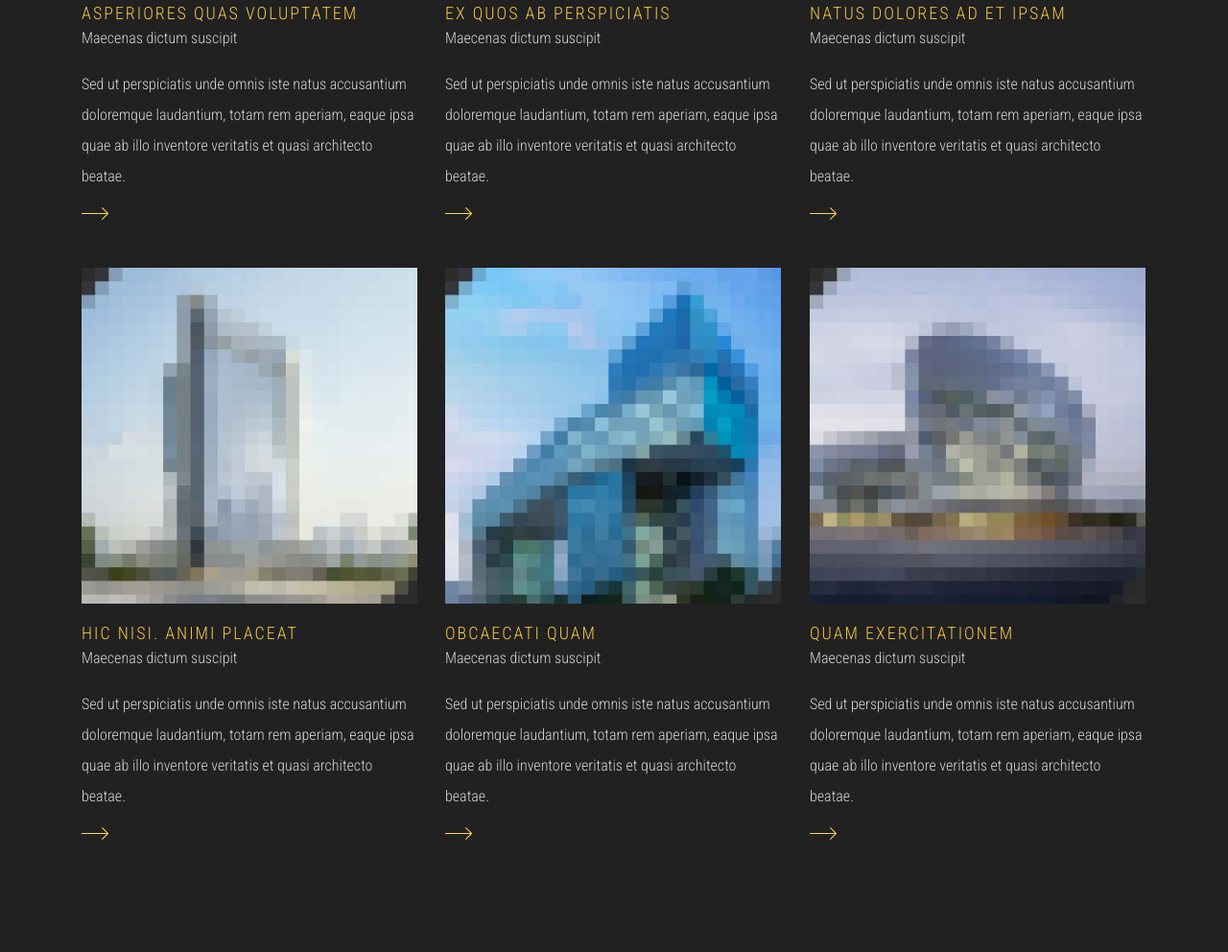
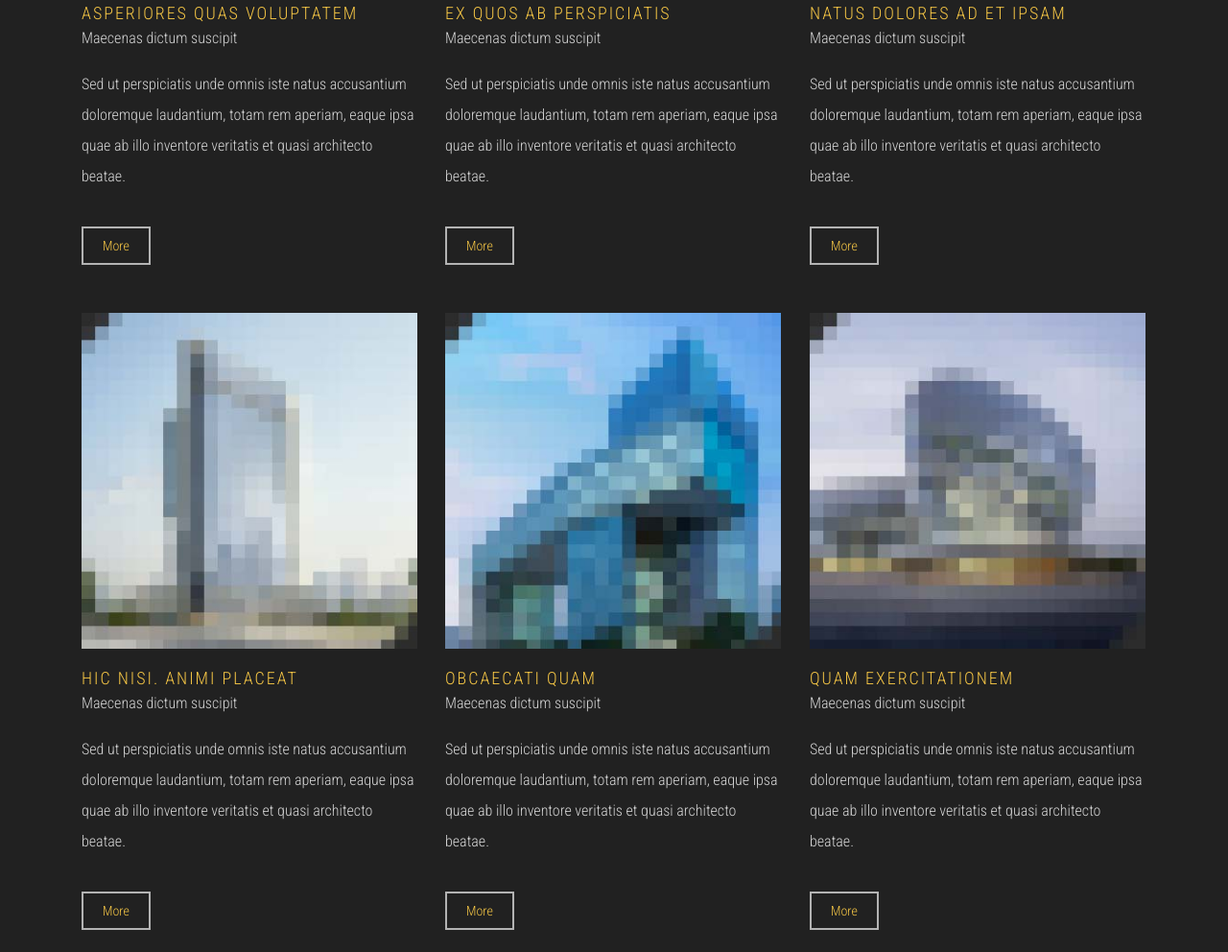
Before and after one commit to labacreatives/archi_design_website, a plain HTML site: page ourProjects.html in a window 1280 px wide. Shown: the part 1505-2497 px from the top of the page at 96% size. Drawn offline with Linux system fonts and the light colour scheme.

Commit message:
changed the more button from an arrow to a slashed-button

```diff
--- a/ourProjects.html
+++ b/ourProjects.html
@@ -79,8 +79,7 @@
 										<p class="project-subtotle">Maecenas dictum suscipit</p>
 										<p>Sed ut perspiciatis unde omnis iste natus accusantium doloremque laudantium, totam rem aperiam, eaque ipsa quae ab illo inventore veritatis et quasi architecto beatae.</p>
 										<!--<a href="#" class="wow more-link"><img src="images/arrow.png" alt=""></a>-->
-										<div class="button">More</div>
-
+										<a class="button" href="">More</a>
 									</figcaption>
 								</figure>
 							</div>
@@ -91,7 +90,7 @@
 										<h2 class="project-title"><a href="project-single.html">Consectetur adipisicing elit</a></h2>
 										<p class="project-subtotle">Maecenas dictum suscipit</p>
 										<p>Sed ut perspiciatis unde omnis iste natus accusantium doloremque laudantium, totam rem aperiam, eaque ipsa quae ab illo inventore veritatis et quasi architecto beatae.</p>
-										<a href="#" class="more-link"><img src="images/arrow.png" alt=""></a>
+										<a class="button" href="">More</a>
 									</figcaption>
 								</figure>
 							</div>
@@ -102,7 +101,7 @@
 										<h2 class="project-title"><a href="project-single.html">Repellat fugit tenetur</a></h2>
 										<p class="project-subtotle">Maecenas dictum suscipit</p>
 										<p>Sed ut perspiciatis unde omnis iste natus accusantium doloremque laudantium, totam rem aperiam, eaque ipsa quae ab illo inventore veritatis et quasi architecto beatae.</p>
-										<a href="#" class="more-link"><img src="images/arrow.png" alt=""></a>
+										<a class="button" href="">More</a>
 									</figcaption>
 								</figure>
 							</div>
@@ -113,7 +112,7 @@
 										<h2 class="project-title"><a href="project-single.html">Asperiores quas voluptatem</a></h2>
 										<p class="project-subtotle">Maecenas dictum suscipit</p>
 										<p>Sed ut perspiciatis unde omnis iste natus accusantium doloremque laudantium, totam rem aperiam, eaque ipsa quae ab illo inventore veritatis et quasi architecto beatae.</p>
-										<a href="#" class="more-link"><img src="images/arrow.png" alt=""></a>
+										<a class="button" href="">More</a>
 									</figcaption>
 								</figure>
 							</div>
@@ -124,7 +123,7 @@
 										<h2 class="project-title"><a href="project-single.html">Ex quos ab perspiciatis</a></h2>
 										<p class="project-subtotle">Maecenas dictum suscipit</p>
 										<p>Sed ut perspiciatis unde omnis iste natus accusantium doloremque laudantium, totam rem aperiam, eaque ipsa quae ab illo inventore veritatis et quasi architecto beatae.</p>
-										<a href="#" class="more-link"><img src="images/arrow.png" alt=""></a>
+										<a class="button" href="">More</a>
 									</figcaption>
 								</figure>
 							</div>
@@ -135,7 +134,7 @@
 										<h2 class="project-title"><a href="project-single.html">Natus dolores ad et ipsam</a></h2>
 										<p class="project-subtotle">Maecenas dictum suscipit</p>
 										<p>Sed ut perspiciatis unde omnis iste natus accusantium doloremque laudantium, totam rem aperiam, eaque ipsa quae ab illo inventore veritatis et quasi architecto beatae.</p>
-										<a href="#" class="more-link"><img src="images/arrow.png" alt=""></a>
+										<a class="button" href="">More</a>
 									</figcaption>
 								</figure>
 							</div>
@@ -146,7 +145,7 @@
 										<h2 class="project-title"><a href="project-single.html">Hic nisi. Animi placeat</a></h2>
 										<p class="project-subtotle">Maecenas dictum suscipit</p>
 										<p>Sed ut perspiciatis unde omnis iste natus accusantium doloremque laudantium, totam rem aperiam, eaque ipsa quae ab illo inventore veritatis et quasi architecto beatae.</p>
-										<a href="#" class="more-link"><img src="images/arrow.png" alt=""></a>
+										<a class="button" href="">More</a>
 									</figcaption>
 								</figure>
 							</div>
@@ -157,7 +156,7 @@
 										<h2 class="project-title"><a href="project-single.html">Obcaecati quam</a></h2>
 										<p class="project-subtotle">Maecenas dictum suscipit</p>
 										<p>Sed ut perspiciatis unde omnis iste natus accusantium doloremque laudantium, totam rem aperiam, eaque ipsa quae ab illo inventore veritatis et quasi architecto beatae.</p>
-										<a href="#" class="more-link"><img src="images/arrow.png" alt=""></a>
+										<a class="button" href="">More</a>
 									</figcaption>
 								</figure>
 							</div>
@@ -168,7 +167,7 @@
 										<h2 class="project-title"><a href="project-single.html">quam exercitationem</a></h2>
 										<p class="project-subtotle">Maecenas dictum suscipit</p>
 										<p>Sed ut perspiciatis unde omnis iste natus accusantium doloremque laudantium, totam rem aperiam, eaque ipsa quae ab illo inventore veritatis et quasi architecto beatae.</p>
-										<a href="#" class="more-link"><img src="images/arrow.png" alt=""></a>
+										<a class="button" href="">More</a>
 									</figcaption>
 								</figure>
 							</div>
```
